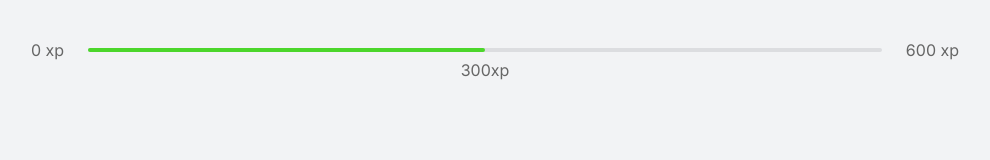
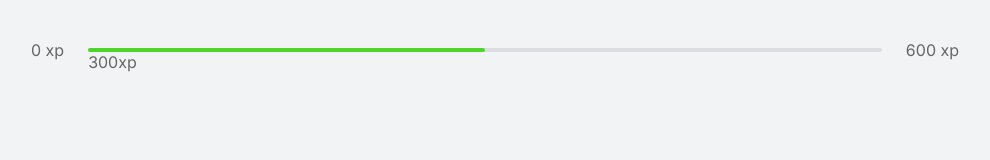
Before and after one commit to elanfraga/moveit-nlw4, a Next.js app: page / in a window 1280 px wide. Shown: the top 160 px of the page, without its empty margins (145-1135 px from the left). Built offline with nearby package versions, Linux system fonts and the light colour scheme.

Commit message:
css module

```diff
--- a/src/components/ExperienceBar/index.tsx
+++ b/src/components/ExperienceBar.tsx
@@ -1,11 +1,13 @@
+import styles from '../styles/components/ExperienceBar.module.css';
+
 export default function ExperienceBar() {
   return (
-    <header className="experience-bar" >
+    <header className={styles.experienceBar} >
       <span>0 xp</span>
       <div>
         <div style={{ width: '50%' }} />
 
-        <span className="current-experience" style={{ left: '50%' }} >
+        <span className={styles.currentExperience} style={{ left: '50%' }} >
           300xp
         </span>
       </div>
--- /dev/null
+++ b/src/styles/components/ExperienceBar.module.css
@@ -0,0 +1,29 @@
+.experienceBar {
+  display: flex;
+  align-items: center;
+}
+
+.experienceBar span {
+  font-size: 1rem;
+}
+
+.experienceBar > div {
+  flex: 1;
+  height: 4px;
+  border-radius: 4px;
+  background: var(--gray-line);
+  margin: 0 1.5rem;
+  position: relative;
+}
+
+.experienceBar > div > div {
+  height: 4px;
+  border-radius: 4px;
+  background: var(--green);
+}
+
+span.currentBxperience {
+  position: absolute;
+  top: 12px;
+  transform: translateX(-50%);
+}
--- a/src/styles/global.css
+++ b/src/styles/global.css
@@ -57,33 +57,3 @@
   display: flex;
   flex-direction: column;
 }
-
-.experience-bar {
-  display: flex;
-  align-items: center;
-}
-
-.experience-bar span {
-  font-size: 1rem;
-}
-
-.experience-bar > div {
-  flex: 1;
-  height: 4px;
-  border-radius: 4px;
-  background: var(--gray-line);
-  margin: 0 1.5rem;
-  position: relative;
-}
-
-.experience-bar > div > div {
-  height: 4px;
-  border-radius: 4px;
-  background: var(--green);
-}
-
-span.current-experience {
-  position: absolute;
-  top: 12px;
-  transform: translateX(-50%);
-}
```
